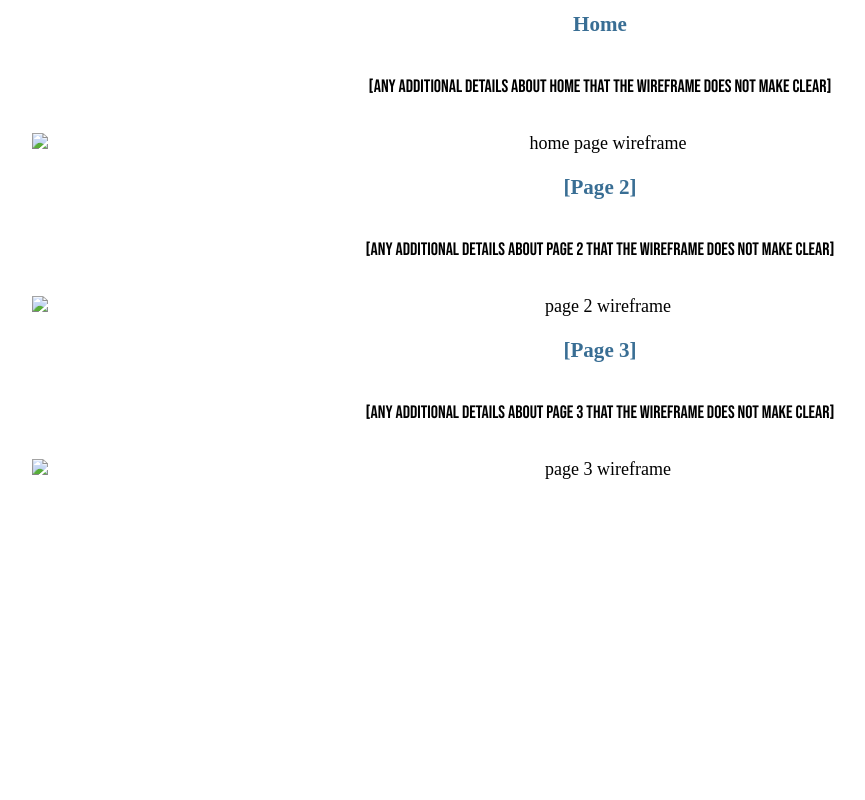
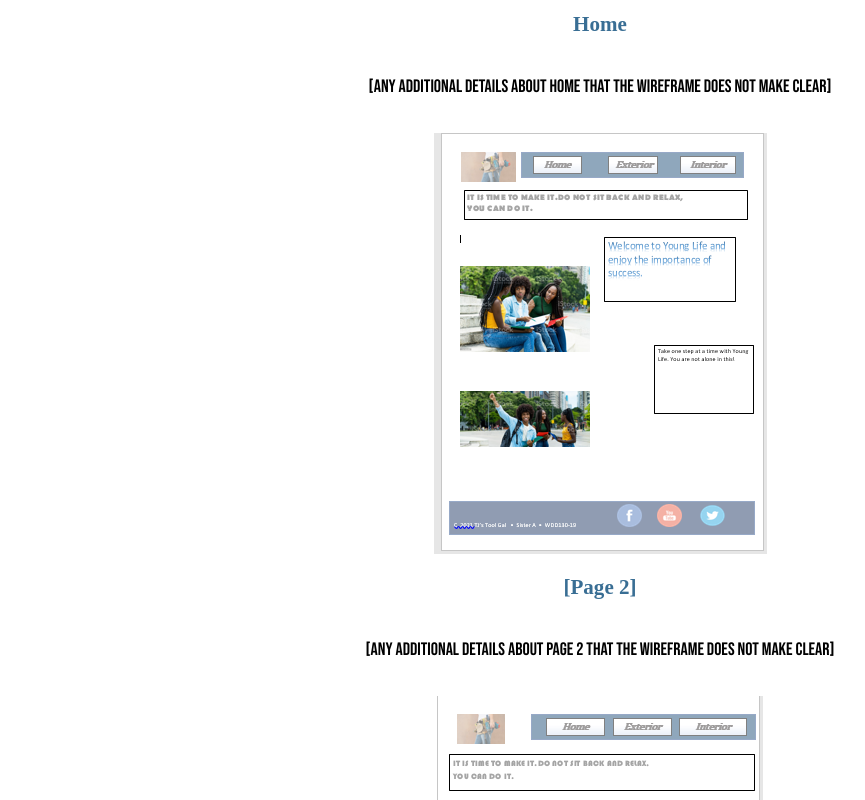
Before and after one commit to kenslin-pro/wwd-130, a plain HTML site: page wwr/youthempowerment/site-plan.html in a window 1280 px wide. Shown: the part 8160-8960 px from the top of the page, without its empty margins (40-905 px from the left). Before the commit the page ends 8712 px from the top, so only its background shows below. Drawn offline with Linux system fonts and the light colour scheme; a web font is replaced by a local one.

Commit message:
added site

```diff
--- a/wwr/youthempowerment/site-plan.html
+++ b/wwr/youthempowerment/site-plan.html
@@ -172,19 +172,19 @@ order to ultimately better youths and the community and expand their thinking ab
       <p>
         [Any additional details about home that the wireframe does not make clear]
       </p>
-      <img src="#" alt="home page wireframe">
+      <img src="images/Screenshot 2022-11-13 013553.png" alt="home page wireframe">
 
       <h3>[Page 2]</h3>
       <p>
         [Any additional details about page 2 that the wireframe does not make clear]
       </p>
-      <img src="#" alt="page 2 wireframe">
+      <img src="images/Screenshot 2022-11-13 013626.png" alt="page 2 wireframe">
 
       <h3>[Page 3]</h3>
       <p>
         [Any additional details about page 3 that the wireframe does not make clear]
       </p>
-      <img src="#" alt="page 3 wireframe">
+      <img src="images/Screenshot 2022-11-13 013706.png" alt="page 3 wireframe">
     </main>
   </body>
 
```
Also changed, not shown: wwr/Screenshot 2022-11-13 013626.png (added), wwr/html_image/Screenshot 2022-11-13 013553.png (added), wwr/html_image/Screenshot 2022-11-13 013706.png (added), wwr/youthempowerment/images/Screenshot 2022-11-13 013553.png (added), wwr/youthempowerment/images/Screenshot 2022-11-13 013626.png (added), wwr/youthempowerment/images/Screenshot 2022-11-13 013706.png (added).
